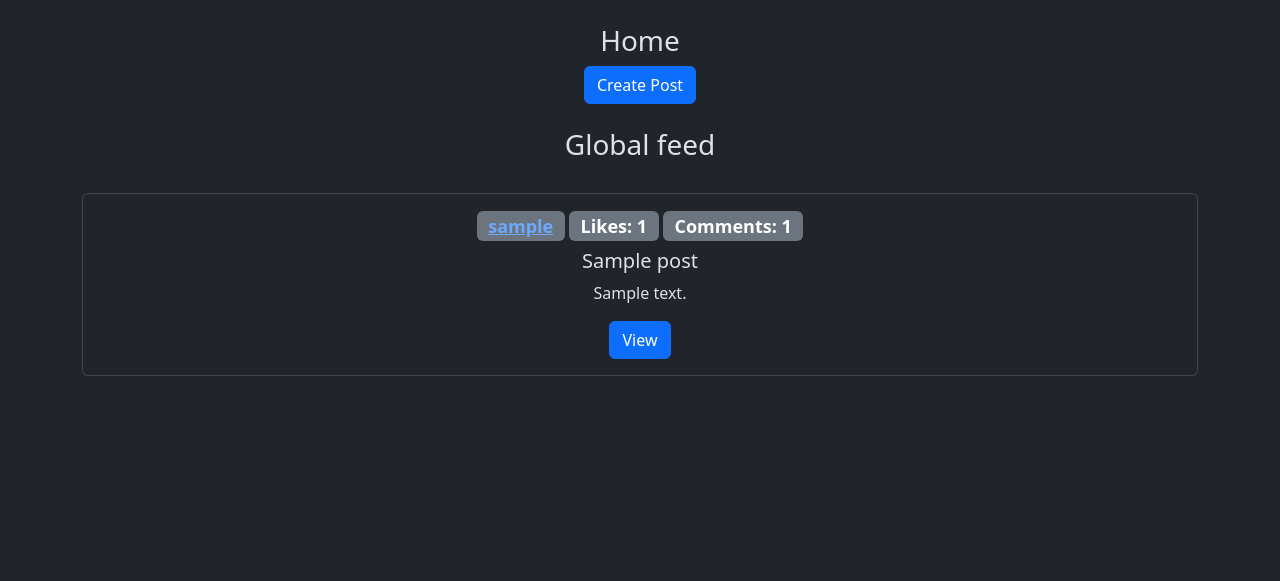
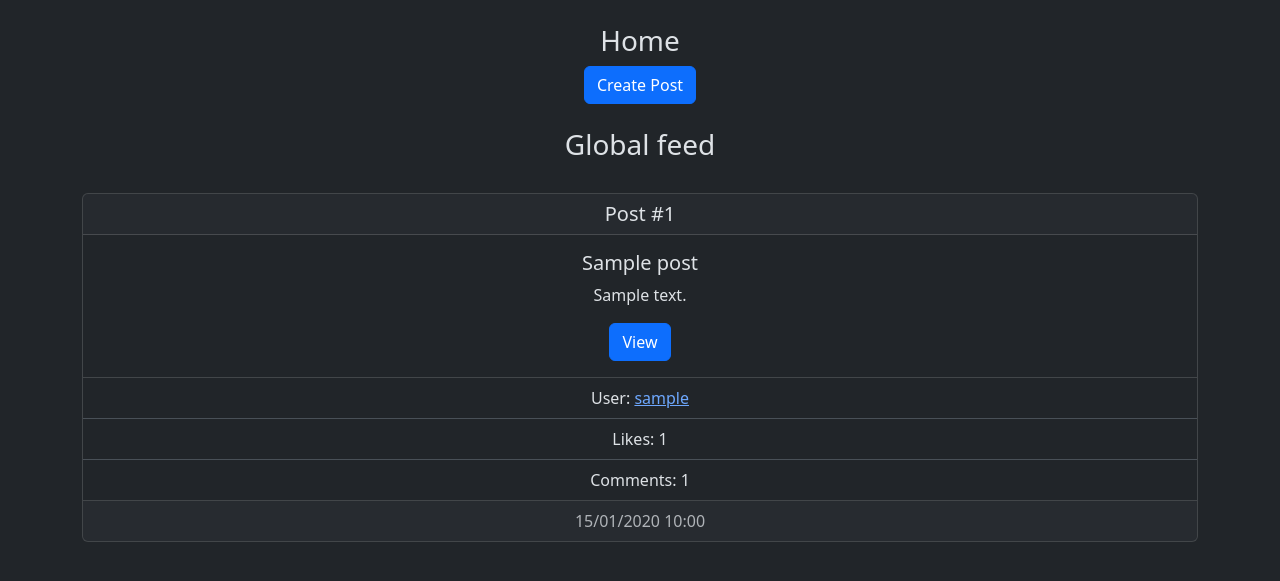
Before and after one commit to Magvib/Facebook, a PHP site: page / in a window 1280 px wide. Shown: the part 56-637 px from the top of the page. Run offline with PHP 8.4, Linux system fonts and the light colour scheme; the visitor is signed in with stand-in values (Sample User, id 1); tables that the repository leaves empty or names only in its code hold one stand-in row (values such as "Sample post"); some libraries are stand-ins or nearby versions.

Commit message:
fix: :bug: Made posts more readable with better layout of data

```diff
--- a/models/Comment.php
+++ b/models/Comment.php
@@ -4,6 +4,8 @@ class Comment extends Model {
     public $content = '';
     public $post_id = '';
     public $author_id = '';
+    public $date_add = '';
+    public $date_upd = '';
 
     public function getAuthor() {
         return User::getByField('id', $this->author_id);
--- a/models/Likes.php
+++ b/models/Likes.php
@@ -4,4 +4,6 @@ class Likes extends Model {
     public $post_id = '';
     public $comment_id = '';
     public $author_id = '';
+    public $date_add = '';
+    public $date_upd = '';
 }
--- a/models/Post.php
+++ b/models/Post.php
@@ -4,6 +4,8 @@ class Post extends Model {
     public $title = '';
     public $content = '';
     public $author_id = '';
+    public $date_add = '';
+    public $date_upd = '';
 
     public function getComments() {
         return Comment::getAllByField('post_id', $this->id, 'id', 'DESC');
--- a/views/HomeView.php
+++ b/views/HomeView.php
@@ -37,18 +37,29 @@
         $postUser = new User($post->author_id);
         $likes = count($post->getLikes());
         $comments = count($post->getComments());
+
+        // Convert date fx 2 days ago
+        $date = date('d/m/Y H:i', strtotime($post->date_add));
         ?>
 
         <br />
         <div class="card">
+            <h5 class="card-header">Post #<?= $post->id ?></h5>
             <div class="card-body">
-                <h4><span class="badge bg-secondary"><a href="/profile/<?= $postUser->username ?>"><?= $postUser->username ?></a></span><span class="badge bg-secondary ms-1">Likes: <?= $likes ?></span><span class="badge bg-secondary ms-1">Comments: <?= $comments ?></span></h4>
                 <h5 class="card-title"><?= $post->title ?></h5>
                 <p class="card-text"><?= $post->content ?></p>
 
                 <!-- Link to post -->
                 <a href="/post/<?= $post->id ?>" class="btn btn-primary">View</a>
             </div>
+            <ul class="list-group list-group-flush">
+                <li class="list-group-item">User: <a href="/profile/<?= $postUser->username ?>"><?= $postUser->username ?></a></li>
+                <li class="list-group-item">Likes: <?= $likes ?></li>
+                <li class="list-group-item">Comments: <?= $comments ?></li>
+            </ul>
+            <div class="card-footer text-body-secondary">
+                <?= $date ?>
+            </div>
         </div>
     <?php endforeach; ?>
     <br>
```
Also changed, not shown: views/PostView.php (+13 -2 lines).
